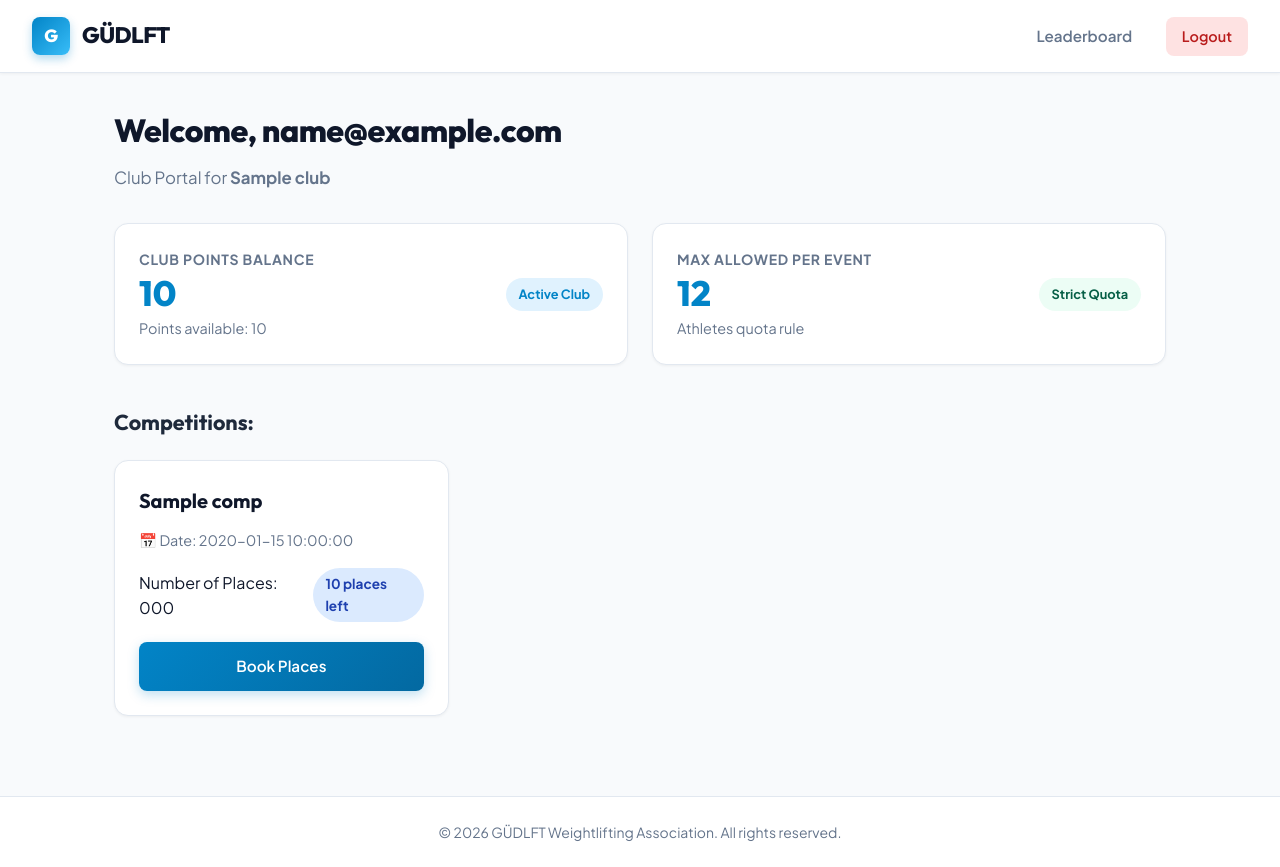
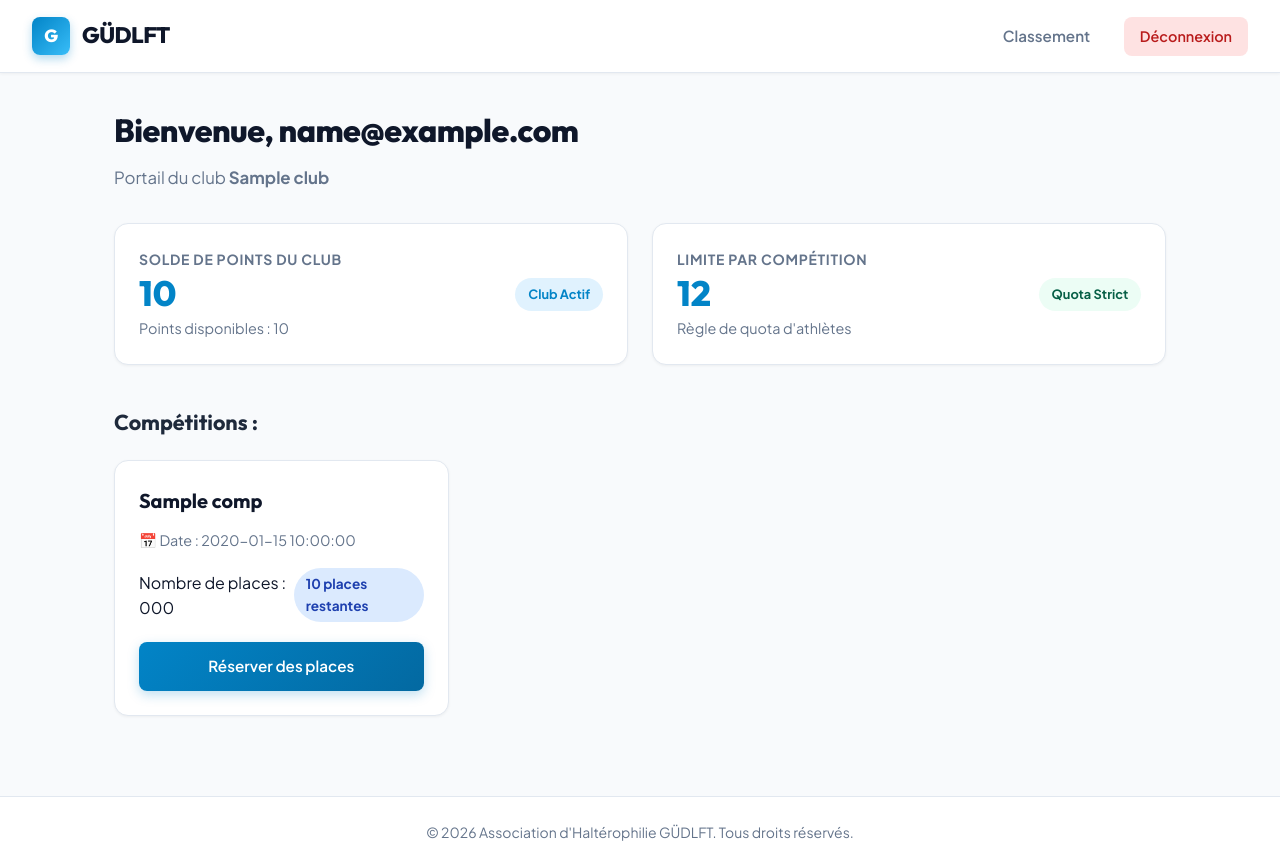
Before and after one commit to seryelisee20-arch/projet-debogage-, a Flask app: template templates/welcome.html in a window 1280 px wide. Run offline with Flask 2, Linux system fonts and the light colour scheme; the template is opened without the code that fills it: most values are stand-ins (such as "Sample title", 1, 10 or a date in 2020).

Commit message:
feat: traduction integrale de l interface et des messages en francais

```diff
--- a/server.py
+++ b/server.py
@@ -50,7 +50,7 @@ def showSummary():
     email = request.form.get('email', '').strip()
     matching_clubs = [club for club in clubs if club['email'] == email]
     if not matching_clubs:
-        flash("Sorry, that email was not found.")
+        flash("Désolé, cette adresse email est introuvable.")
         return render_template('index.html'), 401
     club = matching_clubs[0]
     return render_template('welcome.html', club=club, competitions=competitions)
@@ -64,14 +64,14 @@ def book(competition, club):
         club_obj = foundClub[0]
         comp_obj = foundCompetition[0]
         if is_competition_past(comp_obj['date']):
-            flash("Cannot book places for past competitions.")
+            flash("Impossible de réserver des places pour les compétitions passées.")
             return render_template('welcome.html', club=club_obj, competitions=competitions)
         if int(comp_obj['numberOfPlaces']) <= 0:
-            flash("This competition is full.")
+            flash("Cette compétition est complète.")
             return render_template('welcome.html', club=club_obj, competitions=competitions)
         return render_template('booking.html', club=club_obj, competition=comp_obj)
     else:
-        flash("Something went wrong-please try again")
+        flash("Une erreur est survenue, veuillez réessayer.")
         return redirect(url_for('index'))
 
 
@@ -81,20 +81,20 @@ def purchasePlaces():
     club = [c for c in clubs if c['name'] == request.form['club']][0]
 
     if is_competition_past(competition['date']):
-        flash("Cannot book places for past competitions.")
+        flash("Impossible de réserver des places pour les compétitions passées.")
         return render_template('welcome.html', club=club, competitions=competitions)
 
     if int(competition['numberOfPlaces']) <= 0:
-        flash("This competition is full.")
+        flash("Cette compétition est complète.")
         return render_template('welcome.html', club=club, competitions=competitions)
 
     try:
         placesRequired = int(request.form.get('places', 0))
         if placesRequired <= 0:
-            flash("Please enter a positive number of places.")
+            flash("Veuillez saisir un nombre de places positif.")
             return render_template('welcome.html', club=club, competitions=competitions)
     except (ValueError, TypeError):
-        flash("Invalid number of places requested.")
+        flash("Nombre de places demandé invalide.")
         return render_template('welcome.html', club=club, competitions=competitions)
 
     club_points = int(club['points'])
@@ -102,21 +102,21 @@ def purchasePlaces():
     already_booked = bookings_tracker.get((club['name'], competition['name']), 0)
 
     if placesRequired > 12 or (already_booked + placesRequired) > 12:
-        flash("You cannot book more than 12 places per competition.")
+        flash("Vous ne pouvez pas réserver plus de 12 places par compétition.")
         return render_template('welcome.html', club=club, competitions=competitions)
 
     if placesRequired > competition_places:
-        flash("Not enough places available in this competition.")
+        flash("Il n'y a pas assez de places disponibles dans cette compétition.")
         return render_template('welcome.html', club=club, competitions=competitions)
 
     if placesRequired > club_points:
-        flash("You do not have enough points to book these places.")
+        flash("Vous n'avez pas assez de points pour réserver ces places.")
         return render_template('welcome.html', club=club, competitions=competitions)
 
     competition['numberOfPlaces'] = int(competition['numberOfPlaces']) - placesRequired
     club['points'] = str(club_points - placesRequired)
     bookings_tracker[(club['name'], competition['name'])] = already_booked + placesRequired
-    flash('Great-booking complete!')
+    flash('Super, réservation effectuée avec succès !')
     return render_template('welcome.html', club=club, competitions=competitions)
 
 
--- a/templates/welcome.html
+++ b/templates/welcome.html
@@ -1,9 +1,9 @@
 <!DOCTYPE html>
-<html lang="en">
+<html lang="fr">
 <head>
     <meta charset="UTF-8">
     <meta name="viewport" content="width=device-width, initial-scale=1.0">
-    <title>Summary | GUDLFT Registration</title>
+    <title>Tableau de bord | Inscription GUDLFT</title>
     <link rel="stylesheet" href="{{ url_for('static', filename='css/style.css') }}">
 </head>
 <body>
@@ -13,15 +13,15 @@
             <span>GÜDLFT</span>
         </a>
         <nav class="nav-links">
-            <a href="{{ url_for('points') }}" class="nav-link">Leaderboard</a>
-            <a href="{{ url_for('logout') }}" class="btn-logout">Logout</a>
+            <a href="{{ url_for('points') }}" class="nav-link">Classement</a>
+            <a href="{{ url_for('logout') }}" class="btn-logout">Déconnexion</a>
         </nav>
     </header>
 
     <main class="container">
         <div class="page-header">
-            <h2 class="page-title">Welcome, {{ club['email'] }}</h2>
-            <p class="page-subtitle">Club Portal for <strong>{{ club['name'] }}</strong></p>
+            <h2 class="page-title">Bienvenue, {{ club['email'] }}</h2>
+            <p class="page-subtitle">Portail du club <strong>{{ club['name'] }}</strong></p>
         </div>
 
         {% with messages = get_flashed_messages() %}
@@ -37,24 +37,24 @@
         <div class="stats-grid">
             <div class="stat-card">
                 <div>
-                    <div class="stat-title">Club Points Balance</div>
+                    <div class="stat-title">Solde de points du club</div>
                     <div class="stat-value">{{ club['points'] }}</div>
-                    <div style="font-size: 0.9rem; color: var(--text-muted); margin-top: 0.35rem;">Points available: {{ club['points'] }}</div>
+                    <div style="font-size: 0.9rem; color: var(--text-muted); margin-top: 0.35rem;">Points disponibles : {{ club['points'] }}</div>
                 </div>
-                <span class="stat-badge">Active Club</span>
+                <span class="stat-badge">Club Actif</span>
             </div>
             <div class="stat-card">
                 <div>
-                    <div class="stat-title">Max Allowed Per Event</div>
+                    <div class="stat-title">Limite par compétition</div>
                     <div class="stat-value">12</div>
-                    <div style="font-size: 0.9rem; color: var(--text-muted); margin-top: 0.35rem;">Athletes quota rule</div>
+                    <div style="font-size: 0.9rem; color: var(--text-muted); margin-top: 0.35rem;">Règle de quota d'athlètes</div>
                 </div>
-                <span class="stat-badge" style="background: #ecfdf5; color: #065f46;">Strict Quota</span>
+                <span class="stat-badge" style="background: #ecfdf5; color: #065f46;">Quota Strict</span>
             </div>
         </div>
 
         <section class="competitions-section">
-            <h3 class="section-title">Competitions:</h3>
+            <h3 class="section-title">Compétitions :</h3>
             <div class="competitions-grid">
                 {% for comp in competitions %}
                     {% set is_past = comp['date'] | is_past %}
@@ -63,29 +63,29 @@
                         <div>
                             <h4 class="comp-name">{{ comp['name'] }}</h4>
                             <div class="comp-meta">
-                                <span>📅 Date: {{ comp['date'] }}</span>
+                                <span>📅 Date : {{ comp['date'] }}</span>
                             </div>
                             <div class="comp-places">
-                                <span>Number of Places: {{ comp['numberOfPlaces'] }}</span>
+                                <span>Nombre de places : {{ comp['numberOfPlaces'] }}</span>
                                 {% if is_past %}
-                                    <span class="places-badge places-empty">Finished</span>
+                                    <span class="places-badge places-empty">Terminé</span>
                                 {% elif places == 0 %}
-                                    <span class="places-badge places-empty">Full</span>
+                                    <span class="places-badge places-empty">Complet</span>
                                 {% elif places <= 5 %}
-                                    <span class="places-badge places-low">{{ places }} places left</span>
+                                    <span class="places-badge places-low">{{ places }} places restantes</span>
                                 {% else %}
-                                    <span class="places-badge places-high">{{ places }} places left</span>
+                                    <span class="places-badge places-high">{{ places }} places restantes</span>
                                 {% endif %}
                             </div>
                         </div>
 
                         <div>
                             {% if is_past %}
-                                <span><em>(Event finished)</em></span>
+                                <span><em>(Événement terminé)</em></span>
                             {% elif places > 0 %}
-                                <a href="{{ url_for('book', competition=comp['name'], club=club['name']) }}" class="btn btn-primary btn-full">Book Places</a>
+                                <a href="{{ url_for('book', competition=comp['name'], club=club['name']) }}" class="btn btn-primary btn-full">Réserver des places</a>
                             {% else %}
-                                <span><em>(Full)</em></span>
+                                <span><em>(Complet)</em></span>
                             {% endif %}
                         </div>
                     </div>
@@ -95,7 +95,7 @@
     </main>
 
     <footer class="footer">
-        <p>&copy; 2026 GÜDLFT Weightlifting Association. All rights reserved.</p>
+        <p>&copy; 2026 Association d'Haltérophilie GÜDLFT. Tous droits réservés.</p>
     </footer>
 </body>
 </html>
```
Also changed, not shown: templates/booking.html (+13 -13 lines), templates/index.html (+10 -10 lines), templates/points.html (+10 -10 lines), tests/functional/test_error_handling.py (+2 -2 lines), tests/functional/test_navigation.py (+4 -4 lines), tests/integration/test_booking_integration.py (+6 -6 lines), tests/unit/test_booking.py (+9 -9 lines), tests/unit/test_competitions.py (+3 -3 lines), tests/unit/test_login.py (+4 -4 lines), tests/unit/test_points.py (+5 -5 lines).
